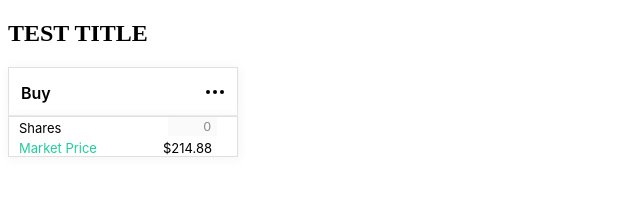
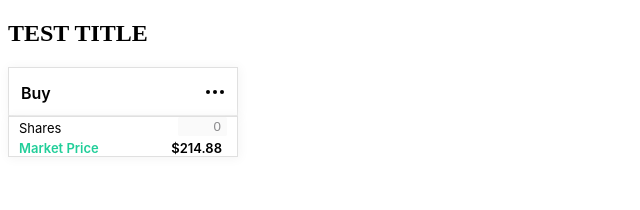
Before and after one commit to The-Merry-Men/service-purchase, a React app: page / in a window 1280 px wide. Shown: the top 210 px of the page, without its empty margins (0-640 px from the left). Built offline with nearby package versions, Linux system fonts and the light colour scheme.

Commit message:
fixed margins/padding for share input and text

```diff
--- a/client/src/components/middle-bar.jsx
+++ b/client/src/components/middle-bar.jsx
@@ -1,11 +1,5 @@
 import React from 'react';
 import styled from 'styled-components';
-
-// const MiddleBarWrapper = styled.div `
-//     border: 1px solid black;
-//     width: 228px;
-// `
-
 
 const MiddleBarWrapper = styled.div `
     border: 1px solid black;
@@ -15,20 +9,27 @@ const MiddleBarWrapper = styled.div `
     box-shadow: 1px 1px 10px 1px ${props => props.open ? "whitesmoke" : "black"};
 `
 
+const Text13Div = styled.div `
+    font-size: 13px;
+    font-weight: 400;
+    font-family: "DIN Pro", -apple-system, BlinkMacSystemFont, sans-serif;
+`
+
 const ShareLine = styled.div `
     display: flex;
     flex-direction: row;
     align-items: center;
     justify-content: space-between;
 `
-const ShareText = styled.div `
+const ShareText = styled(Text13Div) `
     margin-right: 5px;
-    font-size: 13px;
-    font-weight: 400;
     padding-left: 10px;
-    padding-right: 20px;
-    font-family: "DIN Pro", -apple-system, BlinkMacSystemFont, sans-serif;
+    padding-right: 10px;
     color : ${props => props.open ? "black" : "white"};
+`
+
+const PriceText = styled(ShareText) `
+    font-weight: 600;
 `
 
 const ShareInput = styled.input `
@@ -39,7 +40,7 @@ const ShareInput = styled.input `
     color: ${props => props.open ? "#8c8c8e" : "#8c8c8e"};
     border-radius: 2px;
     padding-right: 5px;
-    margin-right: 20px;
+    margin-right: 10px;
     margin-bottom: 4px;
     ${ShareLine}: hover & {
         border-color: ${props => props.open ? "#cbcbcd" : "#8c8c8e"};
@@ -47,8 +48,7 @@ const ShareInput = styled.input `
 `
 const MarketPriceText = styled(ShareText) `
     color: ${props => props.up ? "#21ce99" : "#f45531"};
-`
-const MarketPrice = styled(ShareText) `
+    font-weight: 600;
 `
 
 class MiddleBar extends React.Component {
@@ -66,7 +66,7 @@ class MiddleBar extends React.Component {
                 </ShareLine>
                 <ShareLine>
                 <MarketPriceText up={this.props.up} >Market Price</MarketPriceText>
-                <MarketPrice open={this.props.open}>${this.props.price}</MarketPrice>
+                <PriceText open={this.props.open}>${this.props.price}</PriceText>
                 </ShareLine>
             </MiddleBarWrapper>
         )
```
